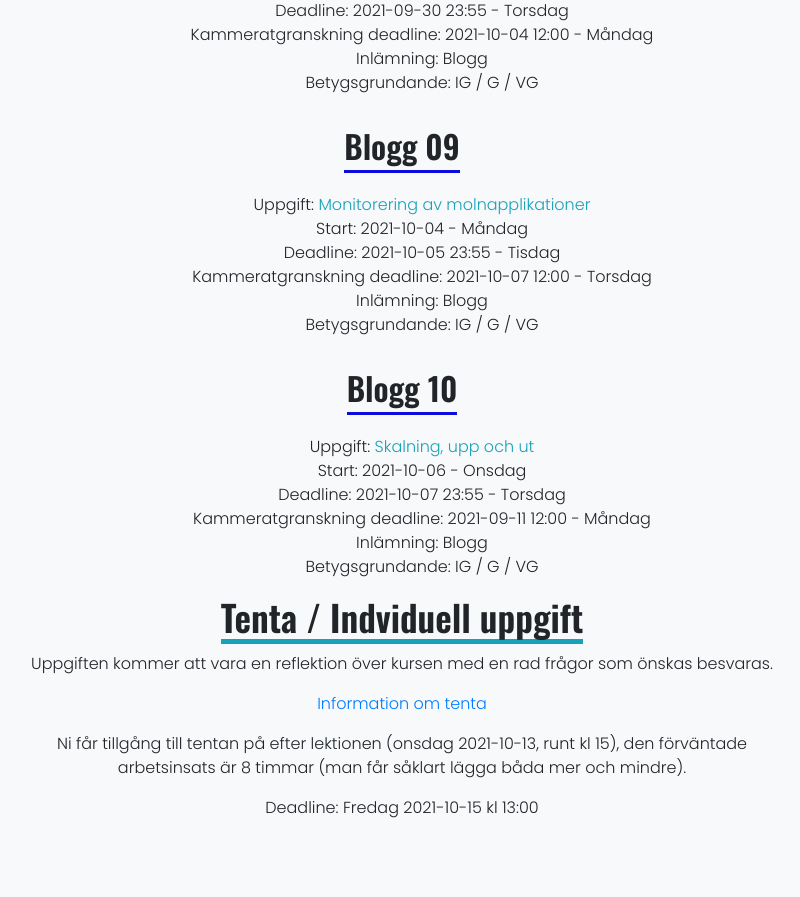
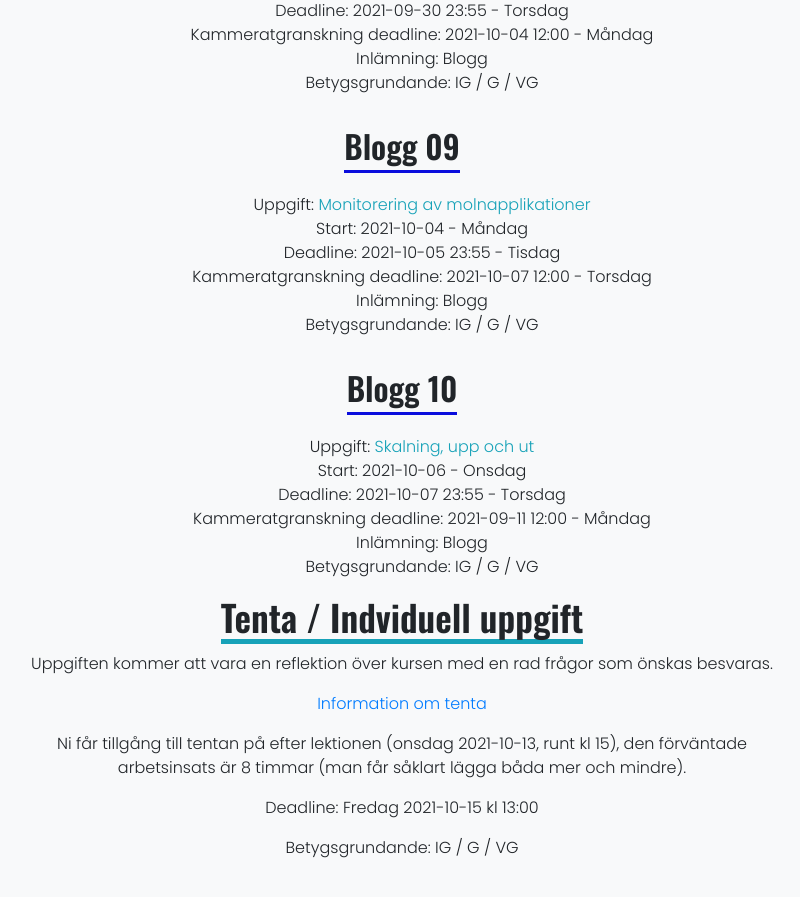
Before and after one commit to PGBSNH20/PGBSNH20-molnapplikationer, a Jekyll site: the page built from assignments.md, in a window 1280 px wide and 900 px high, scrolled down 2057 px. Shown: the top 897 px of the window, without its empty margins (238-1038 px from the left). Built offline with Jekyll 4.4.1, drawn with Linux system fonts in a browser that asks for light colours; nearby versions of some CDN libraries; before the commit the page ends 2917 px from its top, so only the background shows below that.

Commit message:
Adds grade info

```diff
--- a/assignments.md
+++ b/assignments.md
@@ -98,3 +98,5 @@ Uppgiften kommer att vara en reflektion över kursen med en rad frågor som öns
 Ni får tillgång till tentan på efter lektionen (onsdag 2021-10-13, runt kl 15), den förväntade arbetsinsats är 8 timmar (man får såklart lägga båda mer och mindre).
 
 Deadline: Fredag 2021-10-15 kl 13:00
+
+Betygsgrundande: IG / G / VG
```
